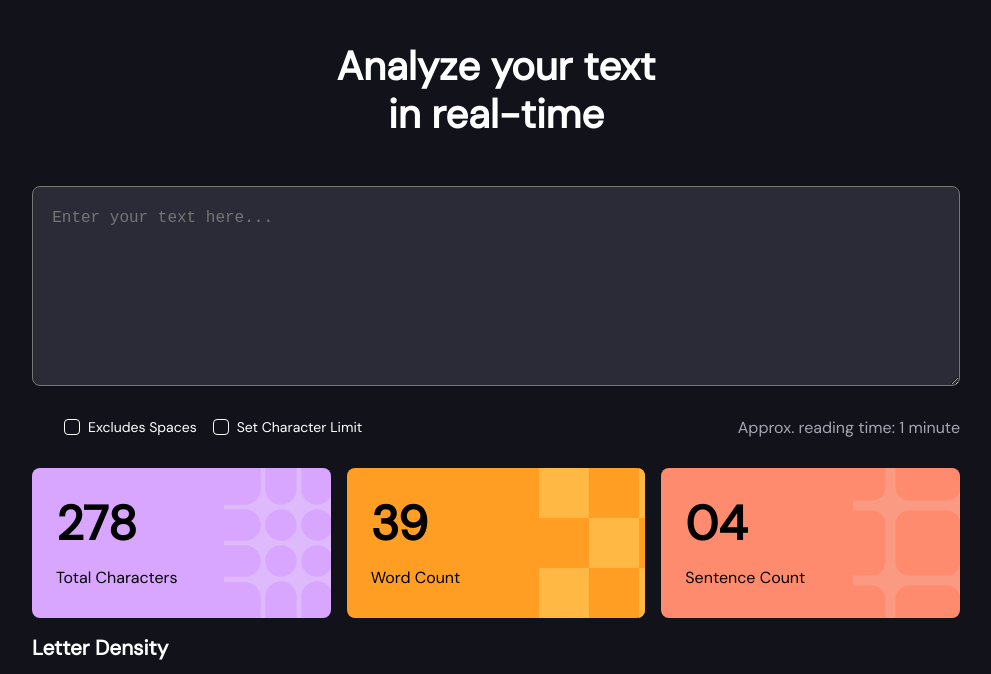
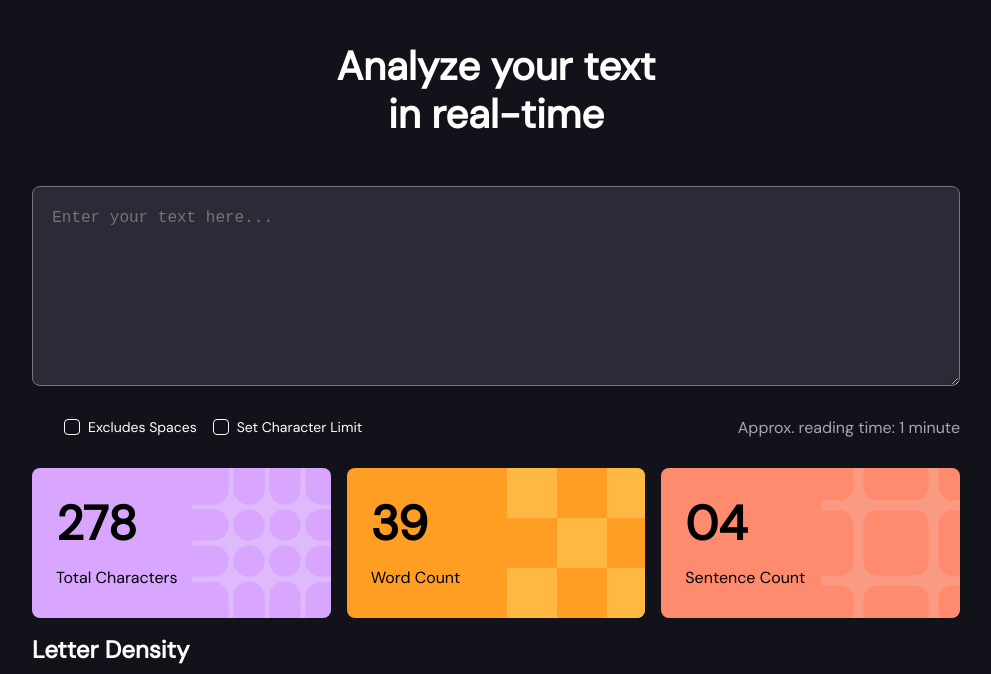
Before and after one commit to jejeadjanor/Character-Counter, a plain HTML site: page starter-code/index.html in a window 1280 px wide. Shown: the part 78-752 px from the top of the page, without its empty margins (144-1135 px from the left). Drawn offline with Linux system fonts and the light colour scheme.

Commit message:
card image position responsive

```diff
--- a/starter-code/styles.css
+++ b/starter-code/styles.css
@@ -189,10 +189,15 @@ color: #A5A5B3;
 
 @media (min-width: 640px) {
     .stats-grid {
+        grid-template-columns: repeat(2, 1fr);
+    }
+}
+
+@media (min-width: 768px) {
+    .stats-grid {
         grid-template-columns: repeat(3, 1fr);
     }
 }
-
 .stat-card {
     border-radius: 0.5rem;
     padding: 1.5rem;
@@ -215,10 +220,9 @@ color: #A5A5B3;
 }
 
 .stat-img{
-    content: "";
     position: absolute;
     top: 0;
-    left: 12rem;
+    left: 26rem;
     right: 0;
     bottom: 0;
     opacity: 0.1rem;
@@ -226,18 +230,49 @@ color: #A5A5B3;
     pointer-events: none;
 }
 
+@media (min-width: 640px) {
+    .stat-img {
+        left: 15rem;
+    }
+}
+
+@media (min-width: 768px) {
+    .stat-img {
+        left: 15rem;
+    }
+}
+
+@media (min-width: 1024px) {
+    .stat-img {
+        left: 10rem;
+    }
+}
+
+
 .stat-number {
     font-size: 3rem;
     font-weight: bold;
     margin-bottom: 0.75rem;
 }
 
+@media (min-width: 640px) {
+    .stat-number {
+        font-size: 3rem;
+    }
+}
+
 .letter-density {
     margin-top: 1rem;
 }
 .density-title {
-    font-size: 1.3rem;
+    font-size: 1.25rem;
     margin-bottom: 1rem;
+}
+
+@media (min-width: 640px) {
+    .density-title {
+        font-size: 1.5rem;
+    }
 }
 .density-progress {
     display: flex;
@@ -271,4 +306,6 @@ color: #A5A5B3;
     text-decoration: none;
     font-size: 1.2rem;
     color: #ffffff;
+    margin-top: 1rem;
+    display: inline-block;
 }
```
